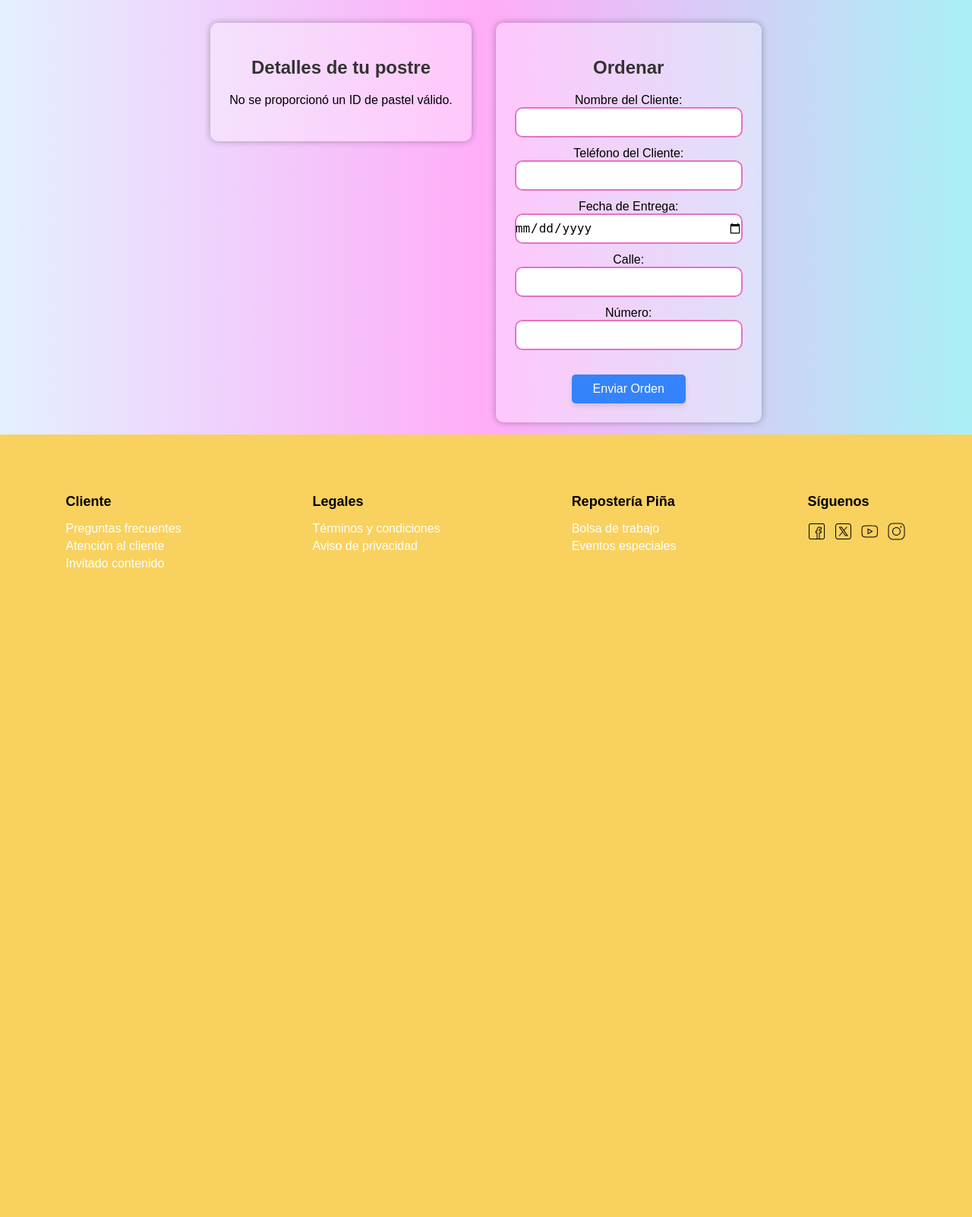
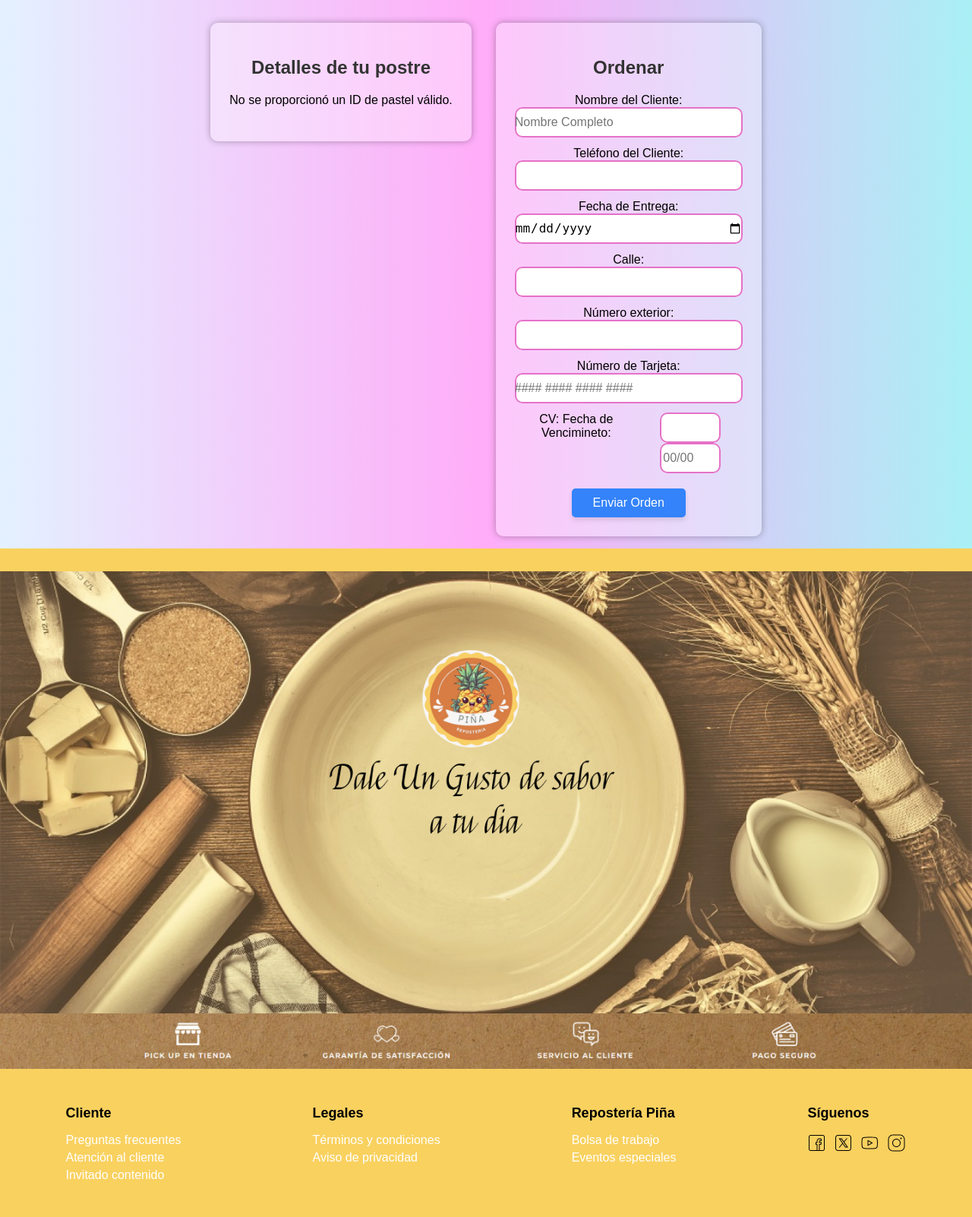
Before and after one commit to RobertoLopezAguilera/ResoteriaPi-a, a PHP site: page /form-orden.php in a window 1280 px wide. Shown: the part 104-1706 px from the top of the page at 76% size. Before the commit the page ends 851 px from the top, so only its background shows below. Run offline with PHP 8.4, Linux system fonts and the light colour scheme.

Commit message:
Se agrego calendario.php asi como correccion de errores en el form-orden.php

```diff
--- a/catalogo.php
+++ b/catalogo.php
@@ -45,13 +45,11 @@ if(isset($_GET['sabor'])) {
     $sql .= " AND Sabor='$sabor'";
 }
 
-// Incluir archivo de conexión a la base de datos
 include('includes/conexion.php');
 
 $result = $conn->query($sql);
 
 if ($result->num_rows > 0) {
-    // Mostrar los resultados
     echo "<div class='catalogo'>";
     while($row = $result->fetch_assoc()) {
         echo "<div class='postre'>";
@@ -70,11 +68,8 @@ if ($result->num_rows > 0) {
     echo "No se encontraron postres.";
 }
 
-// Cerrar la conexión a la base de datos
 $conn->close();
 ?>
-<img src="img/Group 3.png" class="img-Slogan">
-<img src="img/image 26.png" class="img-Slogan">
 </body>
 </html>
 <?php include('footer.php'); ?>
--- a/cerrar-sesion.php
+++ b/cerrar-sesion.php
@@ -1,10 +1,8 @@
 <?php
 session_start();
 
-// Destruir la sesión
 session_destroy();
 
-// Redirigir al usuario a la página de inicio de sesión o a la página principal
-header("Location: login.php"); // Cambia 'login.php' por la ruta de la página que desees
+header("Location: login.php");
 exit();
 ?>
--- a/conocenos.php
+++ b/conocenos.php
@@ -10,9 +10,6 @@
 </head>
 
 <body>
-
-
-
     <h1 class="tittle">Contáctanos</h1>
     <p>La historia de la repostería Piña tiene sus raíces
         en la encantadora ciudad de Uriangato, ubicada en el corazón
--- a/footer.php
+++ b/footer.php
@@ -1,5 +1,7 @@
 <link rel="stylesheet" href="css/estilos.css">
 <footer>
+    <img src="img/Group 3.png" class="img-Slogan">
+    <img src="img/image 26.png" class="img-Slogan">
     <div class="container">
         <div class="footer-section">
             <h3>Cliente</h3>
--- a/form-orden.php
+++ b/form-orden.php
@@ -46,14 +46,32 @@
         .postre-info {
             text-align: center;
         }
-
         .postre-info img {
             max-width: 200px;
             margin-bottom: 20px;
         }
-
         .postre-info h3 {
             margin-top: 0;
+        }
+        .input-textTarjeta{
+            box-shadow: inset #e571c7 0 0 0 2px;
+            border: 0;
+            background: rgba(255, 255, 255);
+            appearance: none;
+            width: 5rem;
+            position: relative;
+            border-radius: 0px;
+            padding: 0px 0px;
+            line-height: 1.4;
+            color: rgb(0, 0, 0);
+            font-size: 16px;
+            font-weight: 400;
+            height: 40px;
+            transition: all .2s ease;
+            border-radius: 10px;
+        }
+        .form-groupTarjeta{
+            display: flex;
         }
     </style>
 </head>
@@ -89,9 +107,10 @@
         <div class="login-container">
             <h2>Ordenar</h2>
             <form action="procesar-orden.php" method="POST" onsubmit="return validarFecha()">
+                <input type="hidden" name="idPostre" value="<?php echo isset($_POST['idPostre']) ? $_POST['idPostre'] : ''; ?>">
                 <div class="form-group">
                     <label for="nombre">Nombre del Cliente:</label>
-                    <input type="text" id="nombre" name="nombre" class="input-text" required>
+                    <input type="text" placeholder="Nombre Completo" id="nombre" name="nombre" class="input-text" required>
                 </div>
                 <div class="form-group">
                     <label for="telefono">Teléfono del Cliente:</label>
@@ -106,8 +125,24 @@
                     <input type="text" id="calle" name="calle" class="input-text" required>
                 </div>
                 <div class="form-group">
-                    <label for="numero">Número:</label>
+                    <label for="numero">Número exterior:</label>
                     <input type="text" id="numero" name="numero" class="input-text" required>
+                </div>
+
+                <div class="form-group">
+                    <label for="numero_tarjeta">Número de Tarjeta:</label>
+                    <input type="text" placeholder="#### #### #### ####" id="numero_tarjeta" name="numero_tarjeta" class="input-text" required>
+                </div>
+                <div class="form-groupTarjeta">
+                    <div>
+                        <label for="cv">CV:</label>
+                        <label for="fecha_pago">Fecha de Vencimineto:</label>
+                    </div>
+                    <div>
+                        <input type="text" id="cv" name="cv" class="input-textTarjeta" required>
+                        <input placeholder=" 00/00" type="text" id="fecha_vencimiento" name="fecha_vencimiento" class="input-textTarjeta" required>
+                    </div>
+
                 </div>
                 <button type="submit" class="btn btn-primary">Enviar Orden</button>
             </form>
--- a/index.php
+++ b/index.php
@@ -1,5 +1,4 @@
 <?php include('header.php'); ?>
-ne
 <!DOCTYPE html>
 <html lang="es">
 <head>
@@ -15,9 +14,6 @@ ne
     <h1>Lo mas vendido</h1>
 
     </main>
-
-    <img src="img/Group 3.png" class="img-Slogan">
-    <img src="img/image 26.png" class="img-Slogan">
 </body>
 </html>
 <?php include('footer.php');?>
--- a/login.php
+++ b/login.php
@@ -78,8 +78,6 @@ session_start();
             <p><a class="register-link" href="registro.php">Registrar</a></p>
         </div>
     </div>
-    <img src="img/Group 3.png" class="img-Slogan">
-    <img src="img/image 26.png" class="img-Slogan">
 </body>
 </html>
 <?php include('footer.php');?>
--- a/registro.php
+++ b/registro.php
@@ -1,15 +1,11 @@
 <?php
-// Iniciar sesión
 session_start();
 
-// Verificar si hay una sesión iniciada
 if (!isset($_SESSION['usuario'])) {
-    // Si no hay una sesión iniciada, redirigir al usuario a la página de inicio de sesión
     header("Location: login.php");
     exit();
 }
 
-// Mensaje de advertencia si es necesario iniciar sesión
 $mensaje = '';
 if (isset($_GET['mensaje']) && $_GET['mensaje'] === 'inicio_sesion') {
     $mensaje = '<p style="color: red;">Debes iniciar sesión primero para acceder a esta página.</p>';
@@ -65,7 +61,6 @@ if (isset($_GET['mensaje']) && $_GET['mensaje'] === 'inicio_sesion') {
 <div class="div-Login">
     <div class="login-container">
         <?php
-        // Verificar si se debe mostrar el mensaje
         if (isset($_GET['mensaje']) && $_GET['mensaje'] === 'inicio_sesion') {
             echo '<p style="color: red;">Debes iniciar sesión primero para acceder a esta página.</p>';
         }
```
Also changed, not shown: calendario.php (+60 -0 lines), procesar-login.php (+0 -21 lines), procesar-orden.php (+19 -18 lines), procesar-registro.php (+1 -15 lines).
